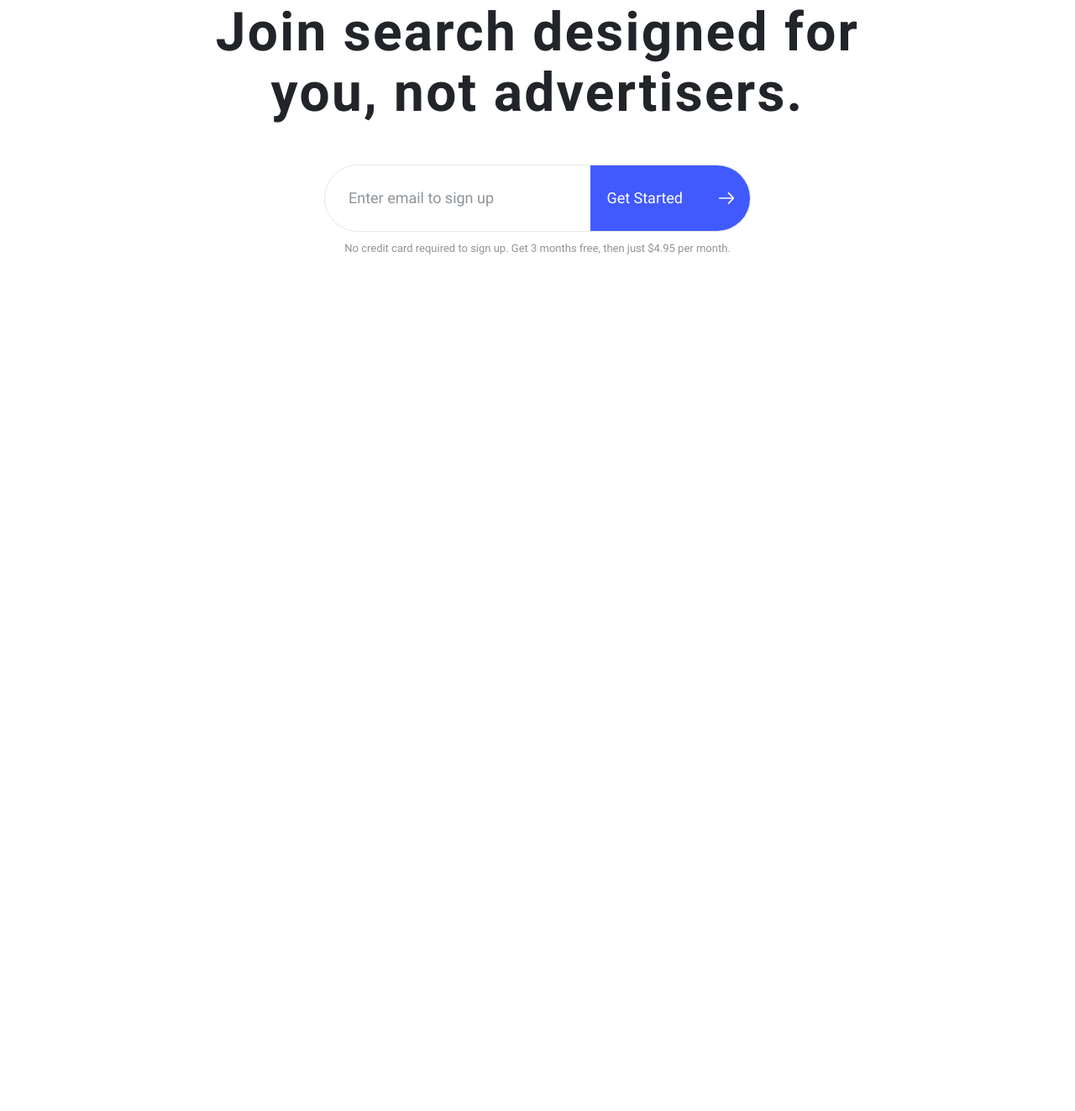
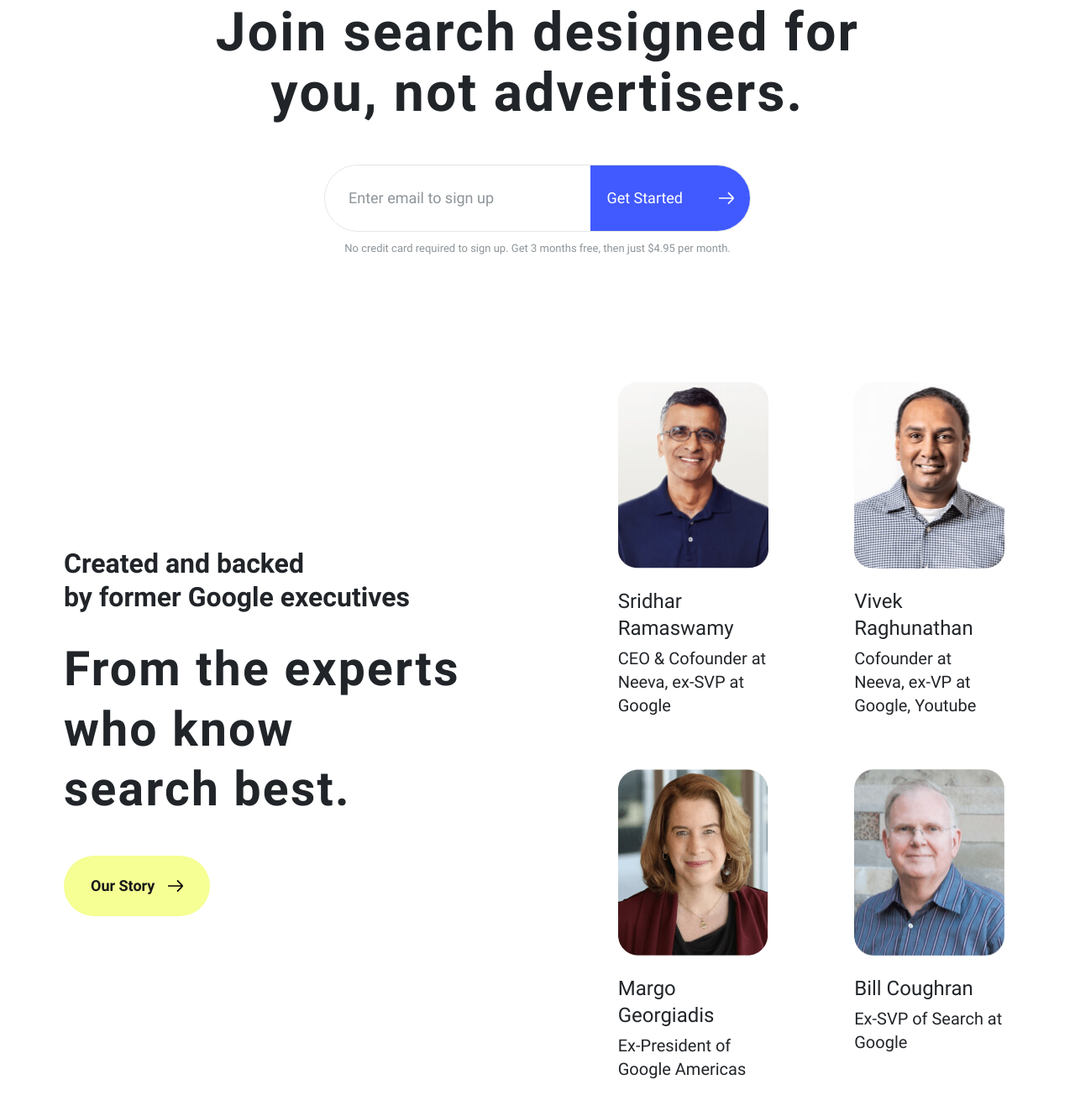
Before and after one commit to mohamedxamid/neeva, a plain HTML site: page index.html in a window 1280 px wide. Shown: the part 3322-4645 px from the top of the page at 84% size. Before the commit the page ends 3667 px from the top, so only its background shows below. Drawn offline with Linux system fonts and the light colour scheme.

Commit message:
Add creators section

```diff
--- a/css/styles.css
+++ b/css/styles.css
@@ -500,6 +500,74 @@
 }
 
 
+/* CREATORS */
+.creators {
+    padding-top: 110px;
+    padding-bottom: 82px;
+}
+
+.creators__inner {
+    display: grid;
+    grid-template-columns: 1fr 1fr;
+    grid-column-gap: 90px;
+}
+
+.creators__content {
+    justify-self: center;
+    max-width: 100%;
+    width: 475px;
+    display: flex;
+    flex-direction: column;
+    align-items: flex-start;
+    justify-content: center;
+    color: var(--black-blue);
+}
+
+.creators__heading {
+    margin-bottom: 30px;
+    font-size: 3.2rem;
+    font-weight: 700;
+    line-height: 125%;
+}
+
+.creators__title {
+    margin-top: 0;
+    margin-bottom: 43px;
+    font-size: 5.7rem;
+    font-weight: 700;
+    line-height: 126.316%;
+    letter-spacing: 0.225rem;
+}
+
+.creators__grid {
+    display: grid;
+    grid-template-columns: repeat(auto-fit, minmax(230px, 1fr));
+    justify-items: center;
+    grid-row-gap: 62px;
+}
+
+.creators-cart {
+    width: 180px;
+}
+
+.creators-cart__img {
+    margin-bottom: 17px;
+    width: 179px;
+    height: 222px;
+    object-fit: cover;
+    border-radius: 22px;
+}
+
+.creators-cart__title {
+    margin-bottom: 5px;
+    font-size: 2.4rem;
+    line-height: 133.333%;
+    color: var(--black-blue);
+}
+
+.creators-cart__desc {
+    color: var(--black-blue);
+}
 
 
 @media
@@ -555,6 +623,14 @@
         padding-left: 0;
     }
 
+    .creators__content {
+        justify-self: start;
+    }
+
+    .creators__inner {
+        grid-template-columns: 1fr;
+        grid-row-gap: 62px;
+    }
 }
 
 @media only screen and (max-width: 58.43em) {
@@ -601,6 +677,9 @@
         font-size: 4.4rem;
     }
 
+    .creators {
+        padding-top: 80px;
+    }
 }
 
 @media only screen and (max-width: 50em) {
@@ -642,6 +721,9 @@
         justify-self: start;
     }
 
+    .creators {
+        padding-top: 58px;
+    }
 }
 
 @media only screen and (max-width: 35.62em) {
@@ -748,6 +830,9 @@
         font-size: 5.4rem;
     }
 
+    .creators__content {
+        width: 100%;
+    }
 }
 
 @media only screen and (max-width: 28.12em) {
@@ -779,6 +864,14 @@
         font-size: 4.4rem;
     }
 
+    .creators__heading {
+        font-size: 2.2rem;
+    }
+
+    .creators__title {
+        font-size: 3.7rem;
+        line-height: normal;
+    }
 }
 
 @media only screen and (max-width: 23.75em /* 380px */) {
--- a/index.html
+++ b/index.html
@@ -145,6 +145,51 @@
             </div>
         </section>
 
+        <section class="creators">
+            <div class="creators__container container">
+                <div class="creators__inner">
+                    <div class="creators__content">
+                        <div class="creators__heading">
+                            Created and backed<br />by former Google executives
+                        </div>
+                        <h2 class="creators__title">From the experts who know search best.</h2>
+                        <a href="#" class="button">
+                            <span class="button__inner">Our Story</span>
+                        </a>
+                    </div>
+                    <div class="creators__grid">
+                        <div class="creators__item">
+                            <div class="creators-cart">
+                                <img class="creators-cart__img" src="imgs/Sridhar-Ramaswamy.jpg" alt="Sridhar Ramaswamy" width="179" height="222" srcset="imgs/Sridhar-Ramaswamy.jpg 1x, imgs/Sridhar-Ramaswamy@2x.jpg 2x">
+                                <div class="creators-cart__title">Sridhar Ramaswamy</div>
+                                <div class="creators-cart__desc">CEO & Cofounder at Neeva, ex-SVP at Google</div>
+                            </div>
+                        </div>
+                        <div class="creators__item">
+                            <div class="creators-cart">
+                                <img class="creators-cart__img" src="imgs/Vivek-Raghunathan.jpg" alt="Sridhar Ramaswamy" width="179" height="222" srcset="imgs/Vivek-Raghunathan.jpg 1x, imgs/Vivek-Raghunathan@2x.jpg 2x">
+                                <div class="creators-cart__title">Vivek Raghunathan</div>
+                                <div class="creators-cart__desc">Cofounder at Neeva, ex-VP at Google, Youtube</div>
+                            </div>
+                        </div>
+                        <div class="creators__item">
+                            <div class="creators-cart">
+                                <img class="creators-cart__img" src="imgs/Margo-Georgiadis.jpg" alt="Sridhar Ramaswamy" width="179" height="222" srcset="imgs/Margo-Georgiadis.jpg 1x, imgs/Margo-Georgiadis@2x.jpg 2x">
+                                <div class="creators-cart__title">Margo Georgiadis</div>
+                                <div class="creators-cart__desc">Ex-President of Google Americas</div>
+                            </div>
+                        </div>
+                        <div class="creators__item">
+                            <div class="creators-cart">
+                                <img class="creators-cart__img" src="imgs/Bill-Coughran.jpg" alt="Sridhar Ramaswamy" width="179" height="222" srcset="imgs/Bill-Coughran.jpg 1x, imgs/Bill-Coughran@2x.jpg 2x">
+                                <div class="creators-cart__title">Bill Coughran</div>
+                                <div class="creators-cart__desc">Ex-SVP of Search at Google</div>
+                            </div>
+                        </div>
+                    </div>
+                </div>
+            </div>
+        </section>
     </main>
 
     <script src="js/main.js"></script>
```
Also changed, not shown: imgs/Bill-Coughran.jpg (added), imgs/Bill-Coughran@2x.jpg (added), imgs/Margo-Georgiadis.jpg (added), imgs/Margo-Georgiadis@2x.jpg (added), imgs/Sridhar-Ramaswamy.jpg (added), imgs/Sridhar-Ramaswamy@2x.jpg (added), imgs/Vivek-Raghunathan.jpg (added), imgs/Vivek-Raghunathan@2x.jpg (added).
